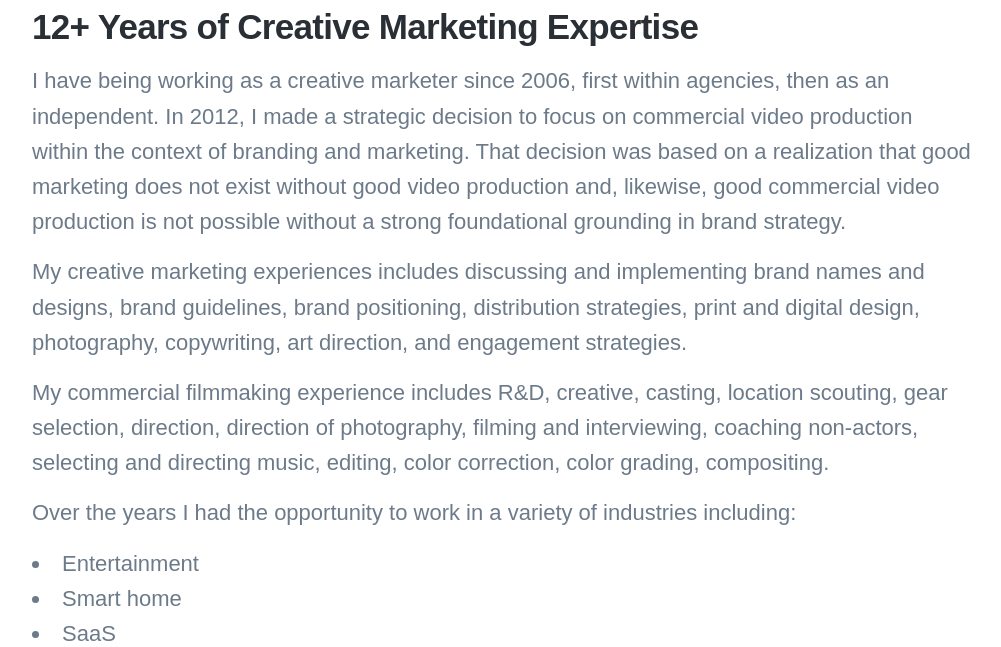
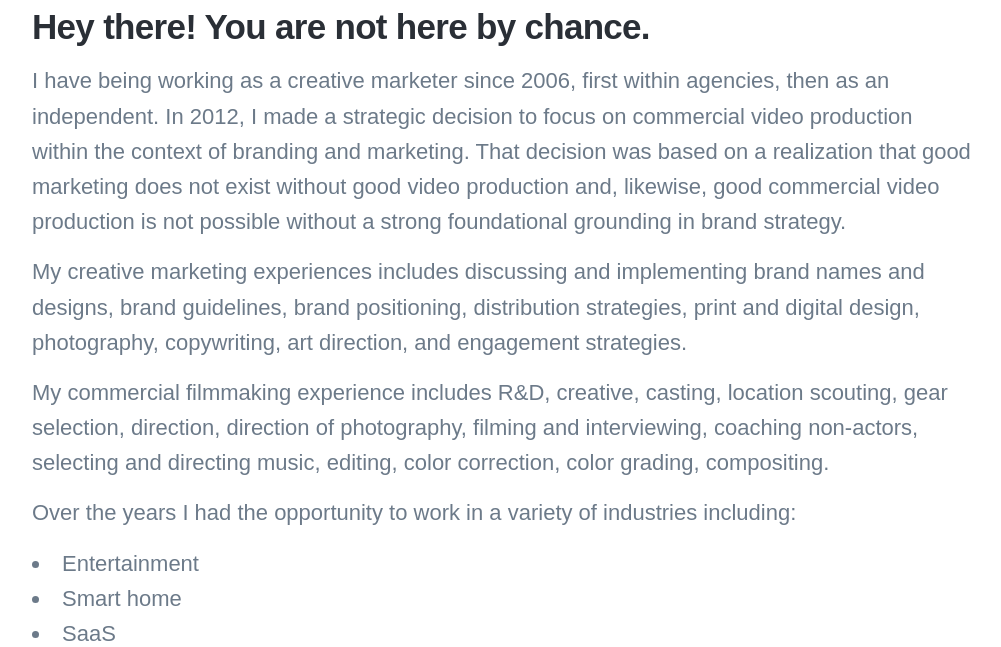
Before and after one commit to adrianomartino/amartino, a Jekyll site: the page built from _pages/about.md, in a window 1280 px wide and 900 px high, scrolled down 378 px, cut to the strip 253-900 px from the top of the window. Shown: the whole strip, without its empty margins (138-1139 px from the left). Built offline with Jekyll 4.4.1, drawn with Linux system fonts in a browser that asks for light colours; nearby versions of some CDN libraries; some web fonts are replaced.

Commit message:
Update from Forestry.io Adriano Martino updated _pages/about.md

```diff
--- a/_pages/about.md
+++ b/_pages/about.md
@@ -6,7 +6,7 @@ description: Personal is the perfect theme for developers, designers and other c
 featured_image: https://res.cloudinary.com/martinobranding/image/upload/v1555965383/adrianomartinocom/Adriano_Martino_Video_Marketing_rgg8m2.jpg
 
 ---
-## 12+ Years of Creative Marketing Expertise
+## Hey there! You are not here by chance.
 
 I have being working as a creative marketer since 2006, first within agencies, then as an independent. In 2012, I made a strategic decision to focus on commercial video production within the context of branding and marketing. That decision was based on a realization that good marketing does not exist without good video production and, likewise, good commercial video production is not possible without a strong foundational grounding in brand strategy.
 
```
